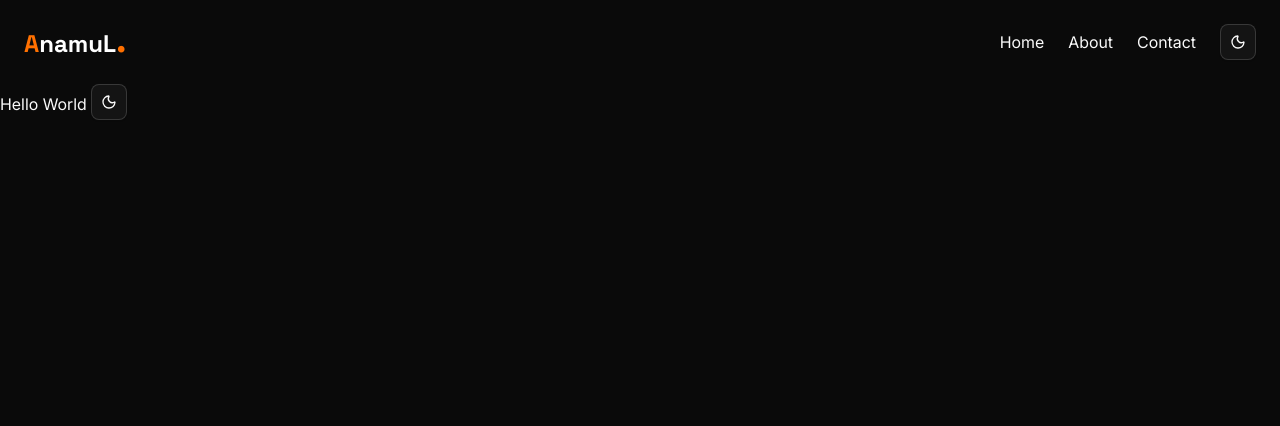
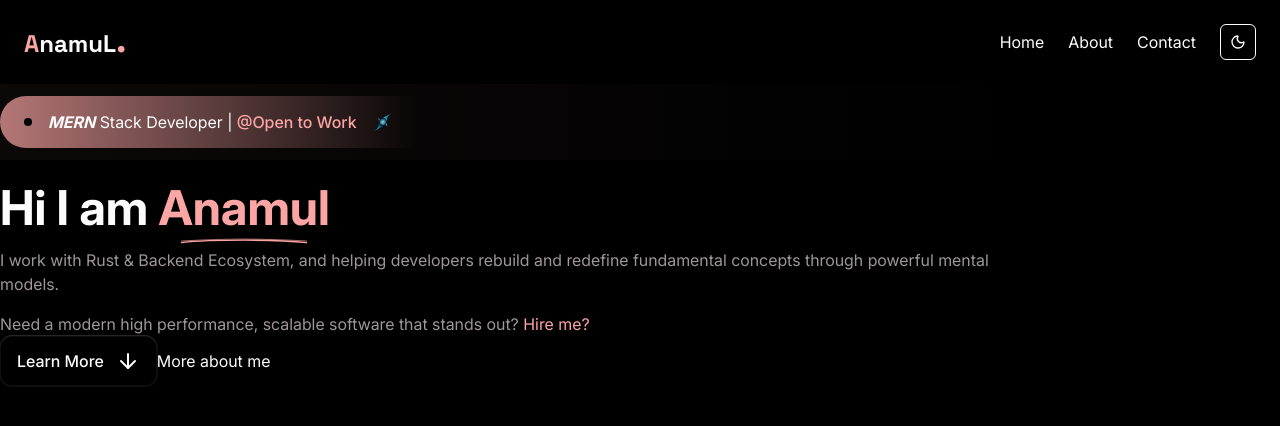
Before and after one commit to programmeranamul/anamul, a Next.js app: page / in a window 1280 px wide. Shown: the top 426 px of the page. Built offline with nearby package versions, Linux system fonts and the light colour scheme.

Commit message:
Hero section added

```diff
--- a/app/globals.css
+++ b/app/globals.css
@@ -11,106 +11,29 @@ body {
   --radius: 0.625rem;
   --background: oklch(1 0 0);
   --foreground: oklch(0.145 0 0);
-  --card: oklch(1 0 0);
-  --card-foreground: oklch(0.145 0 0);
-  --popover: oklch(1 0 0);
-  --popover-foreground: oklch(0.145 0 0);
-  --primary: oklch(0.205 0 0);
+
+  --primary: #fca5a5;
   --primary-foreground: oklch(0.985 0 0);
   --secondary: oklch(0.97 0 0);
   --secondary-foreground: oklch(0.205 0 0);
-  --muted: oklch(0.97 0 0);
-  --muted-foreground: oklch(0.556 0 0);
-  --accent: oklch(0.97 0 0);
-  --accent-foreground: oklch(0.205 0 0);
-  --destructive: oklch(0.577 0.245 27.325);
-  --border: oklch(0.922 0 0);
-  --input: oklch(0.922 0 0);
-  --ring: oklch(0.708 0 0);
-  --chart-1: oklch(0.646 0.222 41.116);
-  --chart-2: oklch(0.6 0.118 184.704);
-  --chart-3: oklch(0.398 0.07 227.392);
-  --chart-4: oklch(0.828 0.189 84.429);
-  --chart-5: oklch(0.769 0.188 70.08);
-  --sidebar: oklch(0.985 0 0);
-  --sidebar-foreground: oklch(0.145 0 0);
-  --sidebar-primary: oklch(0.205 0 0);
-  --sidebar-primary-foreground: oklch(0.985 0 0);
-  --sidebar-accent: oklch(0.97 0 0);
-  --sidebar-accent-foreground: oklch(0.205 0 0);
-  --sidebar-border: oklch(0.922 0 0);
-  --sidebar-ring: oklch(0.708 0 0);
 }
 
 .dark {
-  --background: oklch(0.145 0 0);
-  --foreground: oklch(0.985 0 0);
-  --card: oklch(0.205 0 0);
-  --card-foreground: oklch(0.985 0 0);
-  --popover: oklch(0.205 0 0);
-  --popover-foreground: oklch(0.985 0 0);
-  --primary: oklch(0.922 0 0);
+  --foreground: #fcfcfc;
+  --background: #000;
+  --primary: hsl(0, 94%, 82%);
   --primary-foreground: oklch(0.205 0 0);
-  --secondary: oklch(0.269 0 0);
-  --secondary-foreground: oklch(0.985 0 0);
-  --muted: oklch(0.269 0 0);
-  --muted-foreground: oklch(0.708 0 0);
-  --accent: oklch(0.269 0 0);
-  --accent-foreground: oklch(0.985 0 0);
-  --destructive: oklch(0.704 0.191 22.216);
-  --border: oklch(1 0 0 / 10%);
-  --input: oklch(1 0 0 / 15%);
-  --ring: oklch(0.556 0 0);
-  --chart-1: oklch(0.488 0.243 264.376);
-  --chart-2: oklch(0.696 0.17 162.48);
-  --chart-3: oklch(0.769 0.188 70.08);
-  --chart-4: oklch(0.627 0.265 303.9);
-  --chart-5: oklch(0.645 0.246 16.439);
-  --sidebar: oklch(0.205 0 0);
-  --sidebar-foreground: oklch(0.985 0 0);
-  --sidebar-primary: oklch(0.488 0.243 264.376);
-  --sidebar-primary-foreground: oklch(0.985 0 0);
-  --sidebar-accent: oklch(0.269 0 0);
-  --sidebar-accent-foreground: oklch(0.985 0 0);
-  --sidebar-border: oklch(1 0 0 / 10%);
-  --sidebar-ring: oklch(0.556 0 0);
+  --secondary: hsl(213, 4%, 60%);
+  --secondary-foreground: #9e9698;
+  --feature-card: 0 0 0 1px rgba(255,255,255,.06),0 -1px rgba(255,255,255,.1)
 }
 
 @theme {
-  /* --- CUSTOM COLORS (using --color-<name>-<shade>) --- */
-
   /* Primary Color Scale (to generate classes like: bg-primary-100, text-primary-500) */
   --color-primary-100: #fff1e6;
-  --color-primary-500: #ff7000;
+  --color-primary-500: #fca5a5;
 
-  /* Dark Color Scale (to generate classes like: bg-dark-100, text-dark-400) */
-  --color-dark-100: #000000;
-  --color-dark-200: #0f1117;
-  --color-dark-300: #151821;
-  --color-dark-400: #212734;
-  --color-dark-500: #101012;
-
-  /* Light Color Scale (to generate classes like: bg-light-850, text-light-500) */
-  --color-light-900: #ffffff;
-  --color-light-800: #f4f6f8;
-  --color-light-850: #fdfdfd; /* This is the specific color that caused your original error */
-  --color-light-700: #dce3f1;
-  --color-light-500: #7b8ec8;
-  --color-light-400: #858ead;
-
-  /* --- CUSTOM SHADOWS (using --shadow-<name>) --- */
-
-  /* Tailwind shadows typically define the shadow value directly */
-  --shadow-light-100: 0px 12px 20px 0px rgba(184, 184, 184, 0.03),
-    0px 6px 12px 0px rgba(184, 184, 184, 0.02),
-    0px 2px 4px 0px rgba(184, 184, 184, 0.03);
-  --shadow-light-200: 10px 10px 20px 0px rgba(218, 213, 213, 0.1);
-  --shadow-light-300: -10px 10px 20px 0px rgba(218, 213, 213, 0.1);
-  --shadow-dark-100: 0px 2px 10px 0px rgba(46, 52, 56, 0.1);
-  --shadow-dark-200: 2px 0px 20px 0px rgba(39, 36, 36, 0.04);
-
-  /* --- CUSTOM SCREEN BREAKPOINTS (using --breakpoint-<name>) --- */
-  --breakpoint-xs: 420px;
+  --shadow-feature-card: var(--feature-card);
 
   /* --- CUSTOM FONT FAMILIES (using --font-<name>) --- */
   --font-inter: var(--font-inter), sans-serif; /* Assumes you are importing the font via CSS variables */
@@ -118,13 +41,6 @@ body {
 }
 
 @theme inline {
-  --radius-sm: calc(var(--radius) - 4px);
-  --radius-md: calc(var(--radius) - 2px);
-  --radius-lg: var(--radius);
-  --radius-xl: calc(var(--radius) + 4px);
-  --radius-2xl: calc(var(--radius) + 8px);
-  --radius-3xl: calc(var(--radius) + 12px);
-  --radius-4xl: calc(var(--radius) + 16px);
   --color-background: var(--background);
   --color-foreground: var(--foreground);
   --color-card: var(--card);
@@ -135,33 +51,12 @@ body {
   --color-primary-foreground: var(--primary-foreground);
   --color-secondary: var(--secondary);
   --color-secondary-foreground: var(--secondary-foreground);
-  --color-muted: var(--muted);
-  --color-muted-foreground: var(--muted-foreground);
-  --color-accent: var(--accent);
-  --color-accent-foreground: var(--accent-foreground);
-  --color-destructive: var(--destructive);
-  --color-border: var(--border);
-  --color-input: var(--input);
-  --color-ring: var(--ring);
-  --color-chart-1: var(--chart-1);
-  --color-chart-2: var(--chart-2);
-  --color-chart-3: var(--chart-3);
-  --color-chart-4: var(--chart-4);
-  --color-chart-5: var(--chart-5);
-  --color-sidebar: var(--sidebar);
-  --color-sidebar-foreground: var(--sidebar-foreground);
-  --color-sidebar-primary: var(--sidebar-primary);
-  --color-sidebar-primary-foreground: var(--sidebar-primary-foreground);
-  --color-sidebar-accent: var(--sidebar-accent);
-  --color-sidebar-accent-foreground: var(--sidebar-accent-foreground);
-  --color-sidebar-border: var(--sidebar-border);
-  --color-sidebar-ring: var(--sidebar-ring);
 }
 
+
+
 @layer base {
-  * {
-    @apply border-border outline-ring/50;
-  }
+
   body {
     @apply bg-background text-foreground;
   }
--- a/app/layout.tsx
+++ b/app/layout.tsx
@@ -36,7 +36,7 @@ export default function RootLayout({
           defaultTheme="dark"
           disableTransitionOnChange
         >
-          <main>
+          <main className="container mx-auto">
             <Navbar />
             {children}
           </main>
--- a/app/page.tsx
+++ b/app/page.tsx
@@ -1,6 +1,9 @@
-import { Theme } from "@/components/navbar/Theme";
-import Image from "next/image";
+import HeroSection from "@/components/HeroSection"
 
 export default function Home() {
-  return <>Hello World  <Theme /></>;
+  return <>
+  <HeroSection />
+
+  <div className="w-full h-200"></div>
+  </>;
 }
--- /dev/null
+++ b/components/HeroSection/index.tsx
@@ -0,0 +1,83 @@
+import { ArrowDown } from "lucide-react";
+import Image from "next/image";
+import Link from "next/link";
+import React from "react";
+
+function Index() {
+  return (
+    <section id="hero" className="flex">
+      <div className=" ">
+        <div className="p-3 bg-linear-to-r from-primary/10 dark:from-primary/5 to-transparent -ml-3 mb-4 sm:mb-6">
+          <div className="rounded-l-full px-4 py-2.5 sm:px-6 sm:py-3.5 inline-flex items-center gap-4 bg-linear-to-r from-primary/70 to-transparent">
+            <span className="shrink-0 rounded-full block size-2 bg-background shadow-[0_0_5px_rgba(var(--primary-rgb),0.4),0_0_10px_rgba(var(--primary-rgb),0.3)]"></span>
+            <div>
+              <span className="font-bold italic">MERN</span> Stack Developer |
+              <span className="text-primary-500 font-medium">
+                {" "}
+                @Open to Work
+              </span>
+            </div>
+            <Image src="/iconic.webp" alt="" width={20} height={20} />
+          </div>
+        </div>
+
+        <div>
+          <h2 className="font-bold text-5xl mb-2 md:mb-4">
+            <span>Hi I am</span>{" "}
+            <span className="text-primary-500 relative">
+              Anamul
+              <svg
+                className="absolute -bottom-4 left-1/2 transform -translate-x-1/2 w-3/4 h-6"
+                viewBox="0 0 400 20"
+                fill="none"
+              >
+                <path
+                  d="M5 15C100 5 300 5 395 15"
+                  stroke="currentColor"
+                  strokeWidth="4"
+                  strokeLinecap="round"
+                  className="text-primary-300"
+                ></path>
+                <path
+                  d="M5 10C150 2 250 2 395 10"
+                  stroke="currentColor"
+                  strokeWidth="2"
+                  strokeLinecap="round"
+                  className="text-primary-400"
+                ></path>
+              </svg>
+            </span>
+          </h2>
+          <div className="text-secondary-foreground">
+            <p className="mb-4">
+              I work with Rust & Backend Ecosystem, and helping developers
+              rebuild and redefine fundamental concepts through powerful mental
+              models.
+            </p>
+            <p>
+              Need a modern high performance, scalable software that stands out?{" "}
+              <Link href="/" className="text-primary-500 hover:underline">
+                Hire me?
+              </Link>
+            </p>
+          </div>
+        </div>
+
+        <div>
+          <button className="inline-flex px-4 py-3 cursor-pointer font-medium text-foreground items-center gap-3 transition-all hover:translate-y-0.5 shadow-feature-card border border-foreground/5 rounded-xl bg-background">
+            <span>Learn More</span>
+            <span>
+              <ArrowDown />
+            </span>
+          </button>
+          <button>More about me</button>
+        </div>
+      </div>
+
+      {/* image */}
+      <div className="hidden md:flex items-center justify-center w-full max-w-37.5 sm:max-w-45 md:max-w-50 lg:max-w-62.5 shrink-0 "></div>
+    </section>
+  );
+}
+
+export default Index;
--- a/components/navbar/index.tsx
+++ b/components/navbar/index.tsx
@@ -4,7 +4,7 @@ import { Theme } from "./Theme";
 
 function Index() {
   return (
-    <nav className="w-full flex-between p-6 gap-6">
+    <nav className="w-full flex-between p-6 gap-6 bg-background/30">
       <Link href="/">
         <p className="font-space-grotesk h2-bold text-dark-100 dark:text-light-900 ">
           <span className="text-primary-500">A</span>namuL
```
Also changed, not shown: public/iconic.webp (added).
